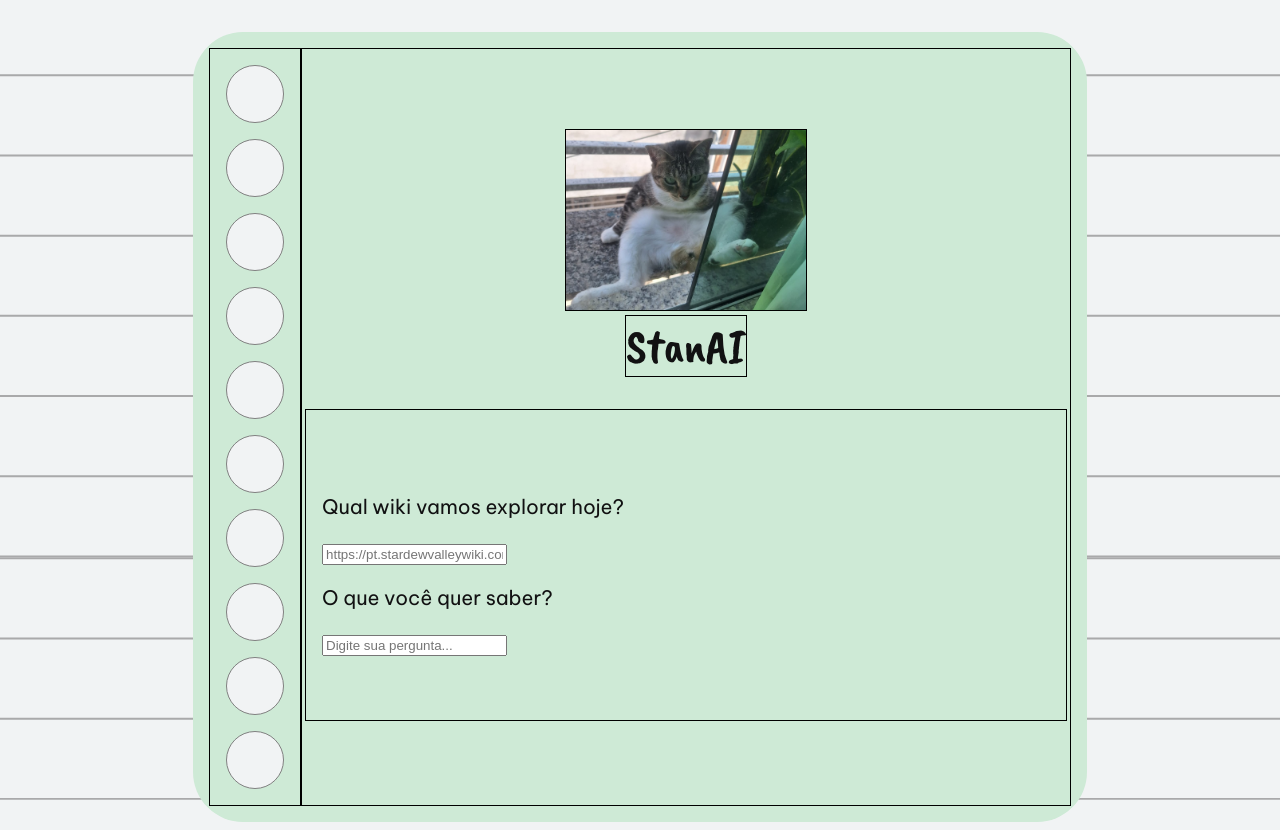
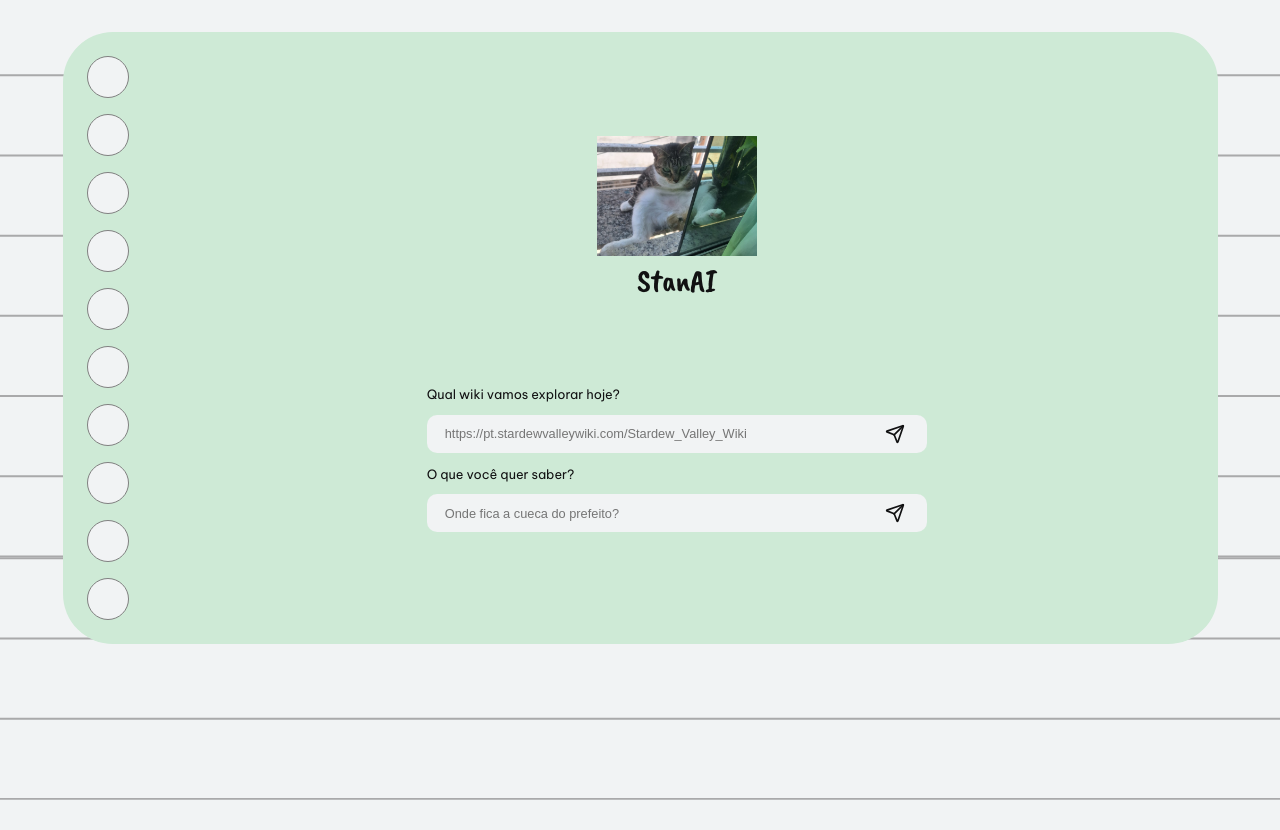
Before and after one commit to renatobarbosa-dc/StanAI-Web, a React (Vite) app: page / in a window 1280 px wide. After the commit the page ends 800 px from the top, so only its background shows below. Built offline with nearby package versions, Linux system fonts and the light colour scheme.

Commit message:
input has been styled

```diff
--- a/package.json
+++ b/package.json
@@ -10,6 +10,7 @@
     "preview": "vite preview"
   },
   "dependencies": {
+    "lucide-react": "^1.8.0",
     "react": "^19.2.4",
     "react-dom": "^19.2.4"
   },
--- a/src/components/Form/Form.css
+++ b/src/components/Form/Form.css
@@ -1,14 +1,44 @@
-.forms-container{
-    text-align: left;
-    border: 1px solid black;
-    margin-top: 2rem;
-    padding: 4rem 15rem;
-    width: 50%;
+.form-container {
+  width: 100%;
+  max-width: 37.5rem; /* 600px -> rem */
+  margin: 2.5rem auto; /* 40px */
+  display: flex;
+  flex-direction: column;
+  padding: 0 1rem; /* ajuda em telas pequenas */
 }
 
-.input{
-    margin-left: -14rem;
-    font-size: 1.25rem;
+.title-forms {
+  font-size: clamp(0.75rem, 1vw, 0.9rem); /* responsivo */
+  color: var(--black);
 }
 
-// remover esses border black depois NAO ESQUECER
+.form-input {
+  display: flex;
+  align-items: center;
+  background-color: var(--white);
+  border-radius: 0.625rem; /* 10px */
+  padding: 0.5rem 1rem;
+}
+
+.form-input input {
+  flex: 1;
+  border: none;
+  background: transparent;
+  font-size: clamp(0.75rem, 1vw, 0.9rem);
+  outline: none;
+}
+
+.form-input button {
+  display: flex;
+  align-items: center;
+  justify-content: center;
+  background: none;
+  border: none;
+  cursor: pointer;
+}
+
+.form-input button svg {
+  width: clamp(1rem, 2vw, 1.25rem); /* 16px → 20px responsivo */
+  height: clamp(1rem, 2vw, 1.25rem);
+  color: var(--black);
+}
--- a/src/components/Form/Form.tsx
+++ b/src/components/Form/Form.tsx
@@ -1,17 +1,21 @@
 import './Form.css'
+import { Send } from 'lucide-react'
 
 export function Form() {
     return(
         <div className='form-container'>
-            <div className="input">
-                <p>Qual wiki vamos explorar hoje?</p>
-                <input placeholder="https://pt.stardewvalleywiki.com/Stardew_Valley_Wiki"/>
-            </div>
+                <p className='title-forms'>Qual wiki vamos explorar hoje?</p>
 
-            <div className="input">
-                <p>O que você quer saber?</p>
-                <input placeholder="Digite sua pergunta..."/>
-            </div>
+                <div className='form-input'>
+                    <input  placeholder="https://pt.stardewvalleywiki.com/Stardew_Valley_Wiki"/>
+                    <button><Send /></button>
+                </div>
+
+                <p className='title-forms'>O que você quer saber?</p>
+                <div className='form-input'>
+                    <input  placeholder="Onde fica a cueca do prefeito?"/>
+                    <button><Send /></button>
+                </div>
         </div>
     )
 }
--- a/src/components/Notebook/Notebook.css
+++ b/src/components/Notebook/Notebook.css
@@ -4,28 +4,23 @@
   align-items: left;
   justify-content: left;
   display: flex;
-  padding: 1rem;
+  padding: 0.5rem;
   border-radius: 50px;
 }
 
-.ball-container {
-  border: 1px solid black;
-}
-
 .ball {
-  width: 3.5rem;
-  height: 3.5rem;
+  width: 2.5rem;
+  height: 2.5rem;
   background-color: var(--white);
   border-radius: 50%;
-  margin-right: 1rem;
   margin: 1rem;
   border: 1px solid gray;
 }
 
 .main-container {
-  border: 1px solid black;
-  padding: 5rem 6.5rem;
+
   justify-items: center;
+  padding-top: 6rem;
 }
 
 .logo-container {
@@ -33,15 +28,26 @@
 }
 
 .logo-svg {
-  border: 1px solid black;
-  width: 15rem;
+
+  width: 10rem;
 }
 
 .logo-title {
-  border: 1px solid black;
+
   font-family: "Caveat Brush";
-  font-size: 3rem;
+  font-size: 2rem;
   flex: 1;
 }
 
-// remover esses border black depois NAO ESQUECER
+.forms-container {
+  text-align: left;
+
+  margin-top: 2rem;
+  margin-left: 25rem;
+  margin-right: 25rem;
+  display: flex;
+  justify-content: center;
+  width: 50%;
+}
+
+/* // remover esses border black depois NAO ESQUECER */
```
Also changed, not shown: src/components/FormInput/FormInput.tsx (deleted, +0 -7 lines), src/components/FormInput/FormInput.css (deleted), 1 other file (tests, documents, lock files or other folders).
